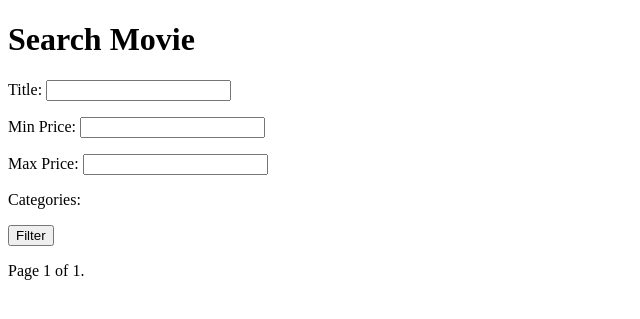
After one commit to trungviet17/ClickFlix, a Django app: page /search/ in a window 1280 px wide. The commit adds this page. Shown: the top 319 px of the page, without its empty margins (0-640 px from the left). Run offline with Django 4.2, Linux system fonts and the light colour scheme; data that the repository does not hold is empty.

Commit message:
Add movie filter

```diff
--- a/myclickflix/account/urls.py
+++ b/myclickflix/account/urls.py
@@ -4,9 +4,9 @@ from . import views
 
 
 urlpatterns = [
-    path('', include('django.contrib.auth.urls')),
-    path('logout' , auth_views.LogoutView.as_view(), name = 'logout'),
-    path('register/', views.register, name = 'register'),
-    path('edit/', views.edit, name='edit'),
-    path('', views.dashboard, name='dashboard'),
+    path("", include("django.contrib.auth.urls")),
+    path("logout/", auth_views.LogoutView.as_view(), name="logout"),
+    path("register/", views.register, name="register"),
+    path("edit/", views.edit, name="edit"),
+    path("", views.dashboard, name="dashboard"),
 ]
--- /dev/null
+++ b/myclickflix/main/forms.py
@@ -0,0 +1,40 @@
+from django import forms
+from main.models import Category
+
+
+class MovieFilterForm(forms.Form):
+    title = forms.CharField(max_length=200, required=False, label="Title")
+    # score_min = forms.FloatField(required=False, label="Min Score")
+    # score_max = forms.FloatField(required=False, label="Max Score")
+    # popularity_min = forms.FloatField(required=False, label="Min Popularity")
+    # popularity_max = forms.FloatField(required=False, label="Max Popularity")
+    price_min = forms.DecimalField(
+        max_digits=10, decimal_places=2, required=False, label="Min Price"
+    )
+    price_max = forms.DecimalField(
+        max_digits=10, decimal_places=2, required=False, label="Max Price"
+    )
+    # language = forms.CharField(max_length=5, required=False, label="Language")
+    # released_after = forms.DateField(
+    #     required=False,
+    #     widget=forms.DateInput(attrs={"type": "date"}),
+    #     label="Released After",
+    # )
+    # released_before = forms.DateField(
+    #     required=False,
+    #     widget=forms.DateInput(attrs={"type": "date"}),
+    #     label="Released Before",
+    # )
+    # keyword = forms.CharField(max_length=200, required=False, label="Keyword")
+    # actors = forms.ModelMultipleChoiceField(
+    #     queryset=Actor.objects.all(),
+    #     required=False,
+    #     widget=forms.CheckboxSelectMultiple,
+    #     label="Actors",
+    # )
+    categories = forms.ModelMultipleChoiceField(
+        queryset=Category.objects.all(),
+        required=False,
+        widget=forms.CheckboxSelectMultiple,
+        label="Categories",
+    )
--- a/myclickflix/main/urls.py
+++ b/myclickflix/main/urls.py
@@ -1,8 +1,9 @@
 from django.urls import path
-from main.views import movie_detail, actor_detail, category_detail
+from main.views import movie_detail, actor_detail, category_detail, move_list
 
 
 urlpatterns = [
+    path("search/", move_list, name="search_movie"),
     path("movie/<slug:movie_slug>/", movie_detail, name="movie_detail"),
     path("actor/<slug:actor_slug>/", actor_detail, name="actor_detail"),
     path("category/<slug:category_slug>", category_detail, name="category_detail"),
--- a/myclickflix/main/views.py
+++ b/myclickflix/main/views.py
@@ -1,12 +1,36 @@
 from django.http import HttpResponseNotFound
 from django.shortcuts import render
 from django.core.paginator import Paginator
+
 from main.models import Category, Movie, Actor
+from main.forms import MovieFilterForm
+
+
+def move_list(request):
+    form = MovieFilterForm(request.GET)
+    movies = Movie.objects.all().filter(available=True)
+
+    if form.is_valid():
+        print(form.cleaned_data["categories"])
+        if form.cleaned_data["title"]:
+            movies = movies.filter(title__icontains=form.cleaned_data["title"])
+        if form.cleaned_data["price_min"]:
+            movies = movies.filter(score_gte=form.cleaned_data["price_min"])
+        if form.cleaned_data["price_max"]:
+            movies = movies.filter(score_lte=form.cleaned_data["price_max"])
+        categories = form.cleaned_data["categories"]
+        for category in categories:
+            movies = movies.filter(categories=category)
+
+    paginator = Paginator(movies, 25)
+    page_number = request.GET.get("page")
+    page_obj = paginator.get_page(page_number)
+    return render(request, "product/search.html", {"form": form, "movies": page_obj})
 
 
 def movie_detail(request, movie_slug):
     try:
-        movie = Movie.objects.get(slug=movie_slug)
+        movie = Movie.objects.get(slug=movie_slug, available=True)
     except Movie.DoesNotExist:
         return HttpResponseNotFound("Movie not found")
     actors = movie.actors.all()
@@ -25,7 +49,7 @@ def actor_detail(request, actor_slug):
         actor = Actor.objects.get(slug=actor_slug)
     except Movie.DoesNotExist:
         return HttpResponseNotFound("Actor not found")
-    movies = actor.movie.all()
+    movies = actor.movie.all().filter(available=True)
 
     context = {
         "actor": actor,
@@ -40,9 +64,8 @@ def category_detail(request, category_slug):
     except Category.DoesNotExist:
         return HttpResponseNotFound("Category not found")
 
-    movies = category.movie.all()
+    movies = category.movie.all().filter(available=True)
     paginator = Paginator(movies, 25)
-
     page_number = request.GET.get("page")
     page_obj = paginator.get_page(page_number)
 
--- /dev/null
+++ b/myclickflix/templates/product/search.html
@@ -0,0 +1,40 @@
+<!DOCTYPE html>
+<html>
+<head>
+    <title>Search Movie</title>
+</head>
+<body>
+    <h1>Search Movie</h1>
+    <form method="GET">
+        {{ form.as_p }}
+        <button type="submit">Filter</button>
+    </form>
+
+    <ul>
+        {% for movie in movies %}
+            <li>
+                <a href="{% url 'movie_detail' movie_slug=movie.slug %}">{{ movie.title }}</a>
+            </li>
+        {% endfor %}
+    </ul>
+
+
+    <div class="pagination">
+        <span class="step-links">
+            {% if movies.has_previous %}
+                <a href="?page=1">&laquo; first</a>
+                <a href="?page={{ movies.previous_page_number }}">previous</a>
+            {% endif %}
+
+            <span class="current">
+                Page {{ movies.number }} of {{ movies.paginator.num_pages }}.
+            </span>
+
+            {% if movies.has_next %}
+                <a href="?page={{ movies.next_page_number }}">next</a>
+                <a href="?page={{ movies.paginator.num_pages }}">last &raquo;</a>
+            {% endif %}
+    </span>
+    </div>
+</body>
+</html>
```
Also changed, not shown: myclickflix/account/views.py (+7 -7 lines), myclickflix/main/admin.py (+10 -3 lines), .pre-commit-config.yaml, myclickflix/templates/account/dashboard.html (line endings or trailing spaces), myclickflix/templates/account/edit.html (line endings or trailing spaces), myclickflix/templates/account/register.html (line endings or trailing spaces), myclickflix/templates/components/account_settings.html (line endings or trailing spaces), myclickflix/templates/components/banner.html (line endings or trailing spaces), myclickflix/templates/components/cart_sidebar.html (line endings or trailing spaces), myclickflix/templates/components/header_login.html (line endings or trailing spaces), myclickflix/templates/registration/login.html (line endings or trailing spaces), myclickflix/templates/registration/password_reset_confirm.html (line endings or trailing spaces), myclickflix/templates/registration/password_reset_form.html (line endings or trailing spaces).
